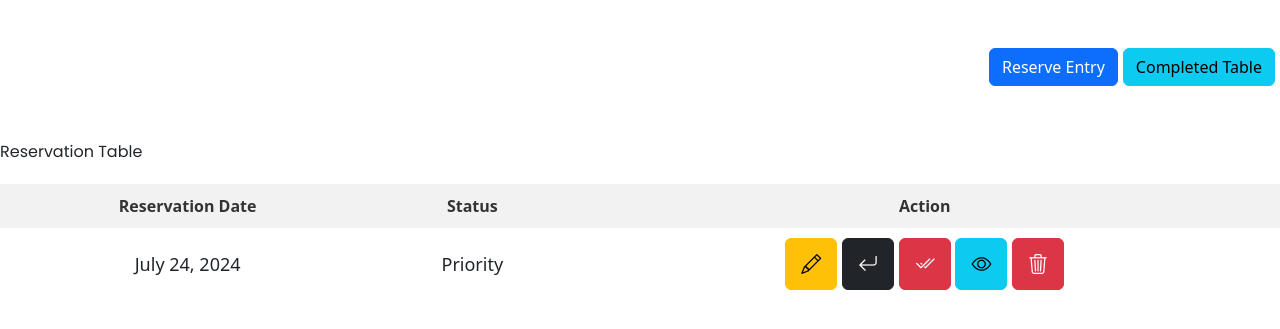
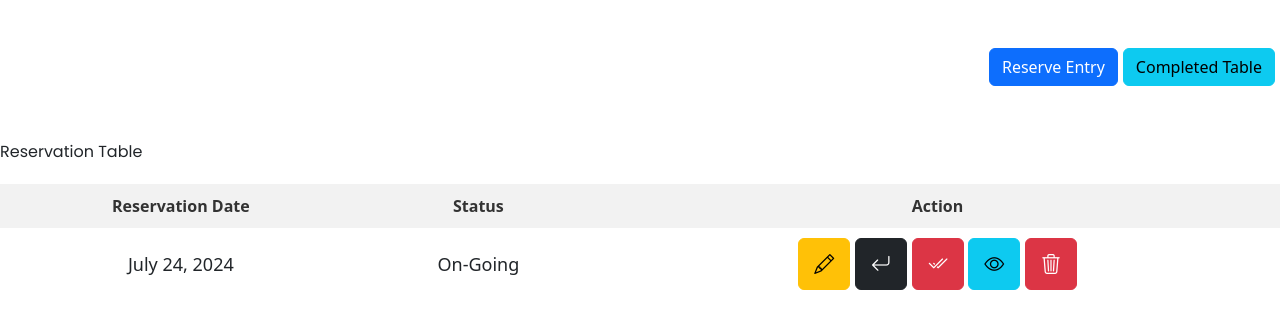
Before and after one commit to Andrei-codes/Bahay-Aruga-1, a Flask app: template templates/admin/schedule.html in a window 1280 px wide. Shown: the part 152-481 px from the top of the page. Run offline with Flask 3, Linux system fonts and the light colour scheme; tables that the repository leaves empty hold one stand-in row (values such as "Sample post"); the template is opened without the code that fills it: values that come from a table or form of the project are taken from there, most other values are stand-ins (such as "Sample title", 1, 10 or a date in 2020).

Commit message:
on-going

```diff
--- a/templates/admin/schedule.html
+++ b/templates/admin/schedule.html
@@ -207,8 +207,8 @@
                 <tr>
                   <td>{{ i.reservation_date.strftime('%B %d, %Y') }}</td>
                   <td>
-                    {{ 'Pending' if i.status == 0 else 'On-Going' if i.status ==
-                    1 else 'Priority' if i.status == 2 else 'Unknown' }}
+                    {{ 'Pending' if i.status == 0 else 'Priority' if i.status ==
+                    1 else 'On-Going' if i.status == 2 else 'Unknown' }}
                   </td>
                   <td class="table-btn-con">
                     <form action="/admin/schedule/alter-status/" method="post">
```
Also changed, not shown: instance/sqlite.db.
